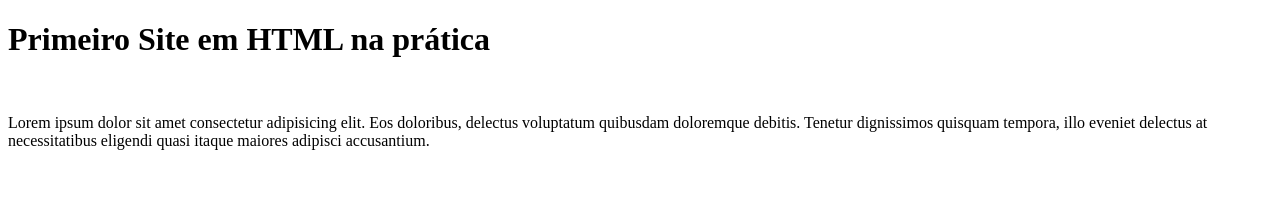
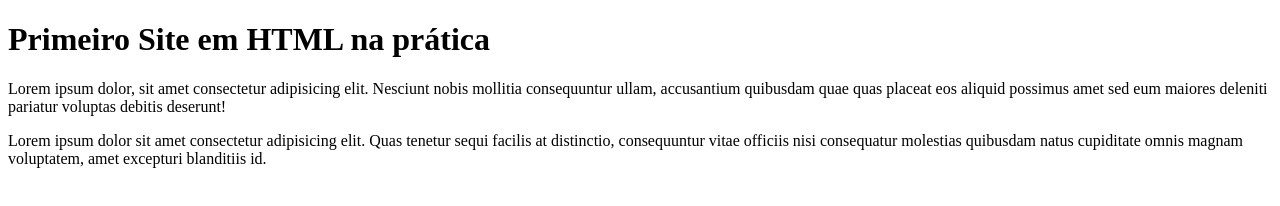
Before and after one commit to emersonsantanasom/Meu-primeiro-projeto, a plain HTML site: page Site Teste/index.html in a window 1280 px wide. Drawn offline with Linux system fonts and the light colour scheme.

Commit message:
Adicionei mais um paragrafo teste

```diff
--- a/Site Teste/index.html
+++ b/Site Teste/index.html
@@ -6,8 +6,8 @@
     <title>Site Teste</title>
 </head>
 <body>
- <h1>Primeiro Site em HTML na prática</h1>
- <br>
- <p>Lorem ipsum dolor sit amet consectetur adipisicing elit. Eos doloribus, delectus voluptatum quibusdam doloremque debitis. Tenetur dignissimos quisquam tempora, illo eveniet delectus at necessitatibus eligendi quasi itaque maiores adipisci accusantium.</p>
+    <h1>Primeiro Site em HTML na prática</h1>
+    <p>Lorem ipsum dolor, sit amet consectetur adipisicing elit. Nesciunt nobis mollitia consequuntur ullam, accusantium quibusdam quae quas placeat eos aliquid possimus amet sed eum maiores deleniti pariatur voluptas debitis deserunt!</p>
+    <p>Lorem ipsum dolor sit amet consectetur adipisicing elit. Quas tenetur sequi facilis at distinctio, consequuntur vitae officiis nisi consequatur molestias quibusdam natus cupiditate omnis magnam voluptatem, amet excepturi blanditiis id.</p>
 </body>
 </html>
```
